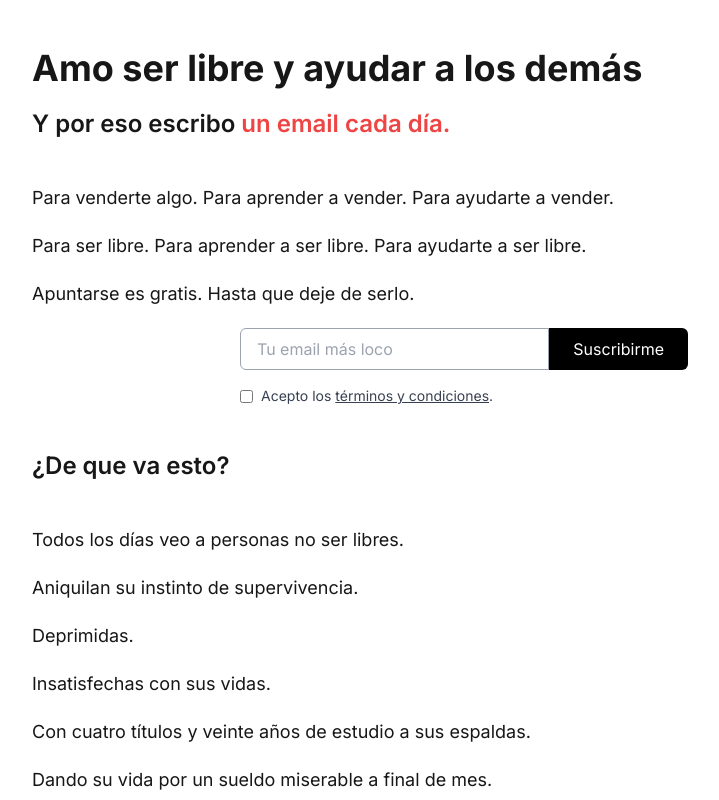
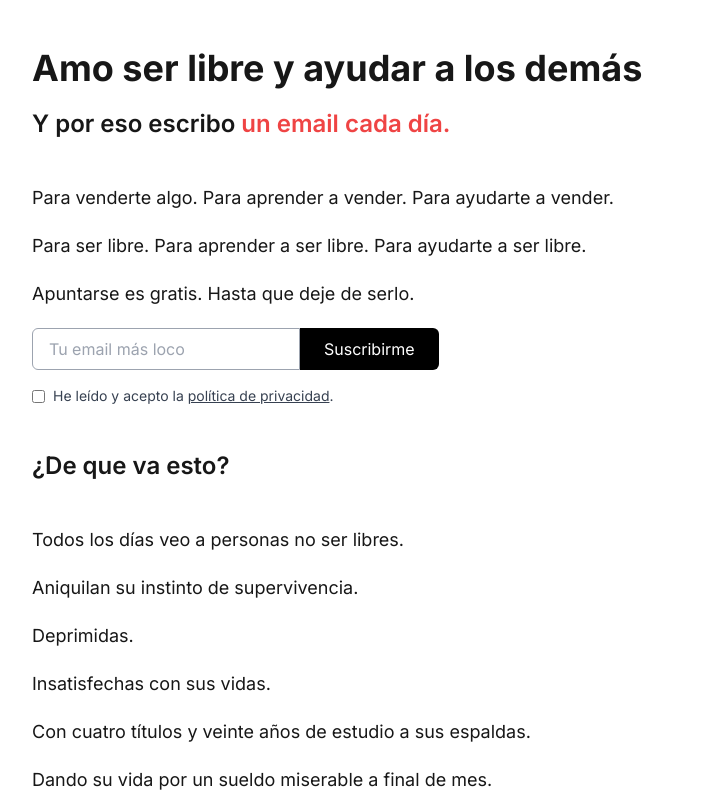
Before and after one commit to MariaLipiz/miraencomentarios, a Next.js app: page / in a window 1280 px wide. Shown: the top 800 px of the page, without its empty margins (176-895 px from the left). Built offline with nearby package versions, Linux system fonts and the light colour scheme.

Commit message:
Cambios en formulario

```diff
--- a/app/components/NewsletterForm.tsx
+++ b/app/components/NewsletterForm.tsx
@@ -4,9 +4,9 @@
 export default function NewsletterForm() {
   return (
     <form
-      action="https://app.convertkit.com/forms/93dbfde7f0/subscriptions"
+      action="https://app.kit.com/forms/8373690/subscriptions"
       method="post"
-      className="w-full max-w-md mx-auto space-y-4"
+      className="max-w-md space-y-4"
     >
       <div className="flex">
         <input
@@ -28,19 +28,19 @@ export default function NewsletterForm() {
         <label className="flex items-start gap-2">
           <input
             type="checkbox"
-            name="terms"
+            name="privacy"
             required
             className="mt-1"
           />
           <span>
-            Acepto los{" "}
+            He leído y acepto la{' '}
             <a
-              href="/terminos"
+              href="/politica-privacidad"
               target="_blank"
               rel="noopener noreferrer"
               className="underline hover:text-black"
             >
-              términos y condiciones
+              política de privacidad
             </a>
             .
           </span>
```
